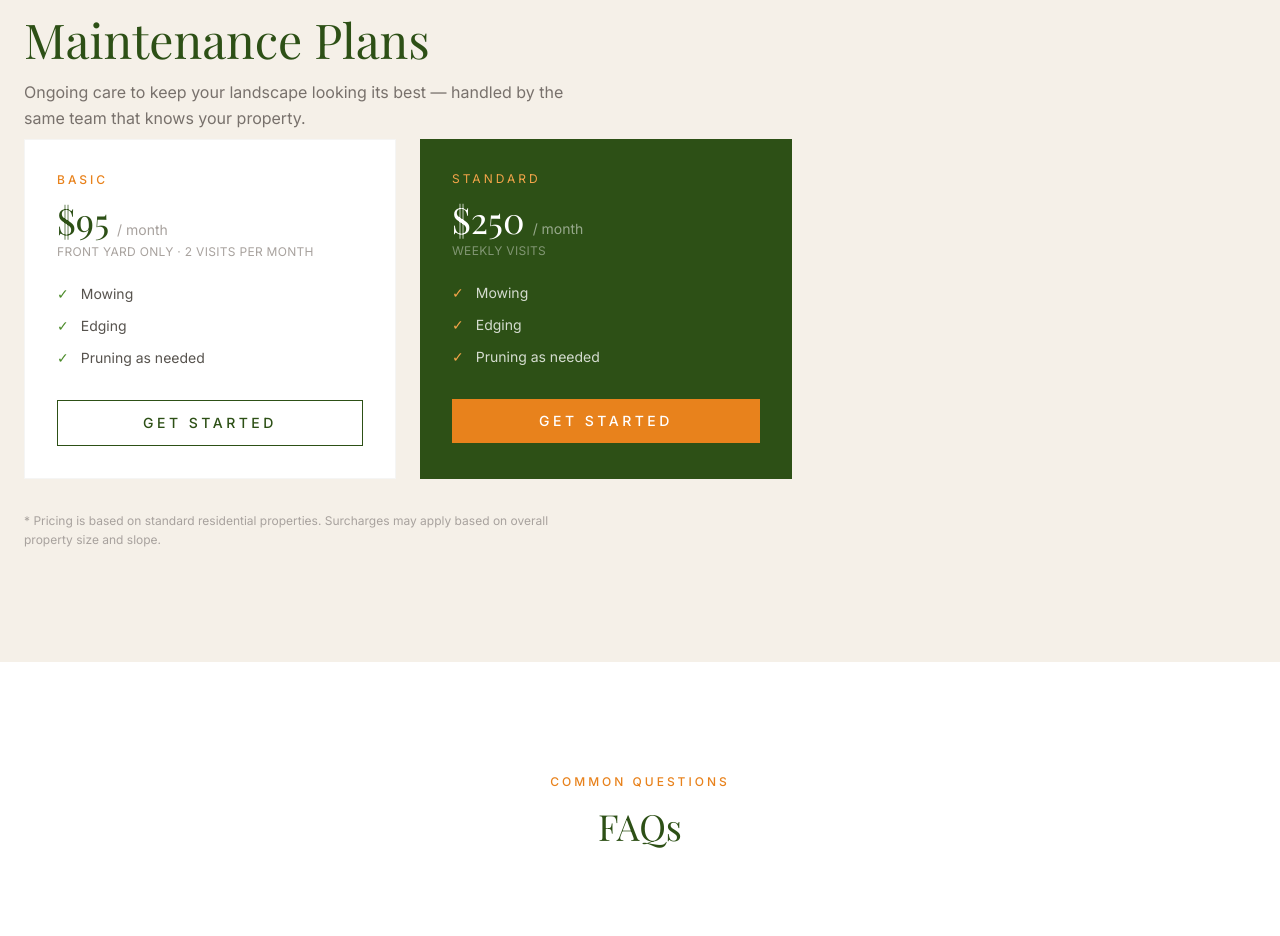
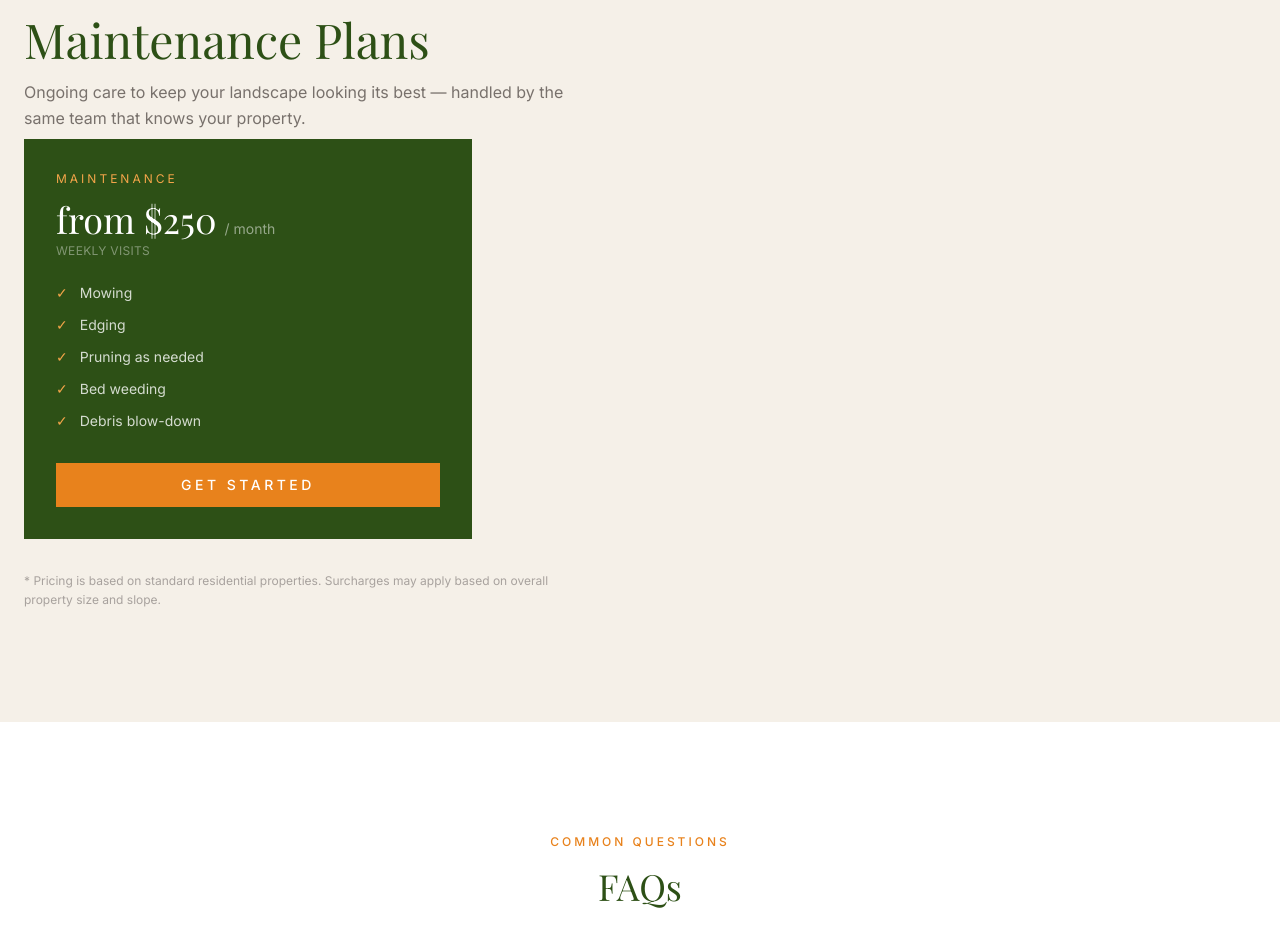
Before and after one commit to gavinmohrmann/orange-path-landscaping, a Next.js app: page /packages in a window 1280 px wide. Shown: the part 3040-3976 px from the top of the page. Built offline with nearby package versions, Linux system fonts and the light colour scheme; a web font is replaced by a local one.

Commit message:
Single maintenance tier

```diff
--- a/app/packages/page.tsx
+++ b/app/packages/page.tsx
@@ -292,40 +292,16 @@ export default function PackagesPage() {
           <p className="text-stone-500 max-w-xl leading-relaxed mb-2">
             Ongoing care to keep your landscape looking its best — handled by the same team that knows your property.
           </p>
-          <div className="grid md:grid-cols-2 gap-6 max-w-3xl mb-8">
-            <div className="bg-white p-8 border border-stone-100">
-              <p className="section-label mb-3">Basic</p>
+          <div className="max-w-md mb-8">
+            <div className="bg-green-900 p-8">
+              <p className="text-xs tracking-widest uppercase text-orange-light mb-3">Maintenance</p>
               <div className="flex items-baseline gap-2 mb-1">
-                <span className="font-serif text-green-900 text-4xl">$95</span>
-                <span className="text-stone-400 text-sm">/ month</span>
-              </div>
-              <p className="text-stone-400 text-xs tracking-wide uppercase mb-6">Front yard only · 2 visits per month</p>
-              <ul className="space-y-3">
-                {['Mowing', 'Edging', 'Pruning as needed'].map((item) => (
-                  <li key={item} className="flex items-center gap-3 text-sm text-stone-600">
-                    <span className="text-green-700">✓</span> {item}
-                  </li>
-                ))}
-              </ul>
-              <a
-                href="https://calendly.com/gavin-orangepathlandscaping/30min"
-                target="_blank"
-                rel="noopener noreferrer"
-                className="mt-8 block text-center py-3 px-6 text-sm tracking-widest uppercase font-medium border border-green-900 text-green-900 hover:bg-green-900 hover:text-white transition-colors"
-              >
-                Get Started
-              </a>
-            </div>
-
-            <div className="bg-green-900 p-8">
-              <p className="text-xs tracking-widest uppercase text-orange-light mb-3">Standard</p>
-              <div className="flex items-baseline gap-2 mb-1">
-                <span className="font-serif text-white text-4xl">$250</span>
+                <span className="font-serif text-white text-4xl">from $250</span>
                 <span className="text-white/50 text-sm">/ month</span>
               </div>
               <p className="text-white/40 text-xs tracking-wide uppercase mb-6">Weekly visits</p>
               <ul className="space-y-3">
-                {['Mowing', 'Edging', 'Pruning as needed'].map((item) => (
+                {['Mowing', 'Edging', 'Pruning as needed', 'Bed weeding', 'Debris blow-down'].map((item) => (
                   <li key={item} className="flex items-center gap-3 text-sm text-white/80">
                     <span className="text-orange-light">✓</span> {item}
                   </li>
```
